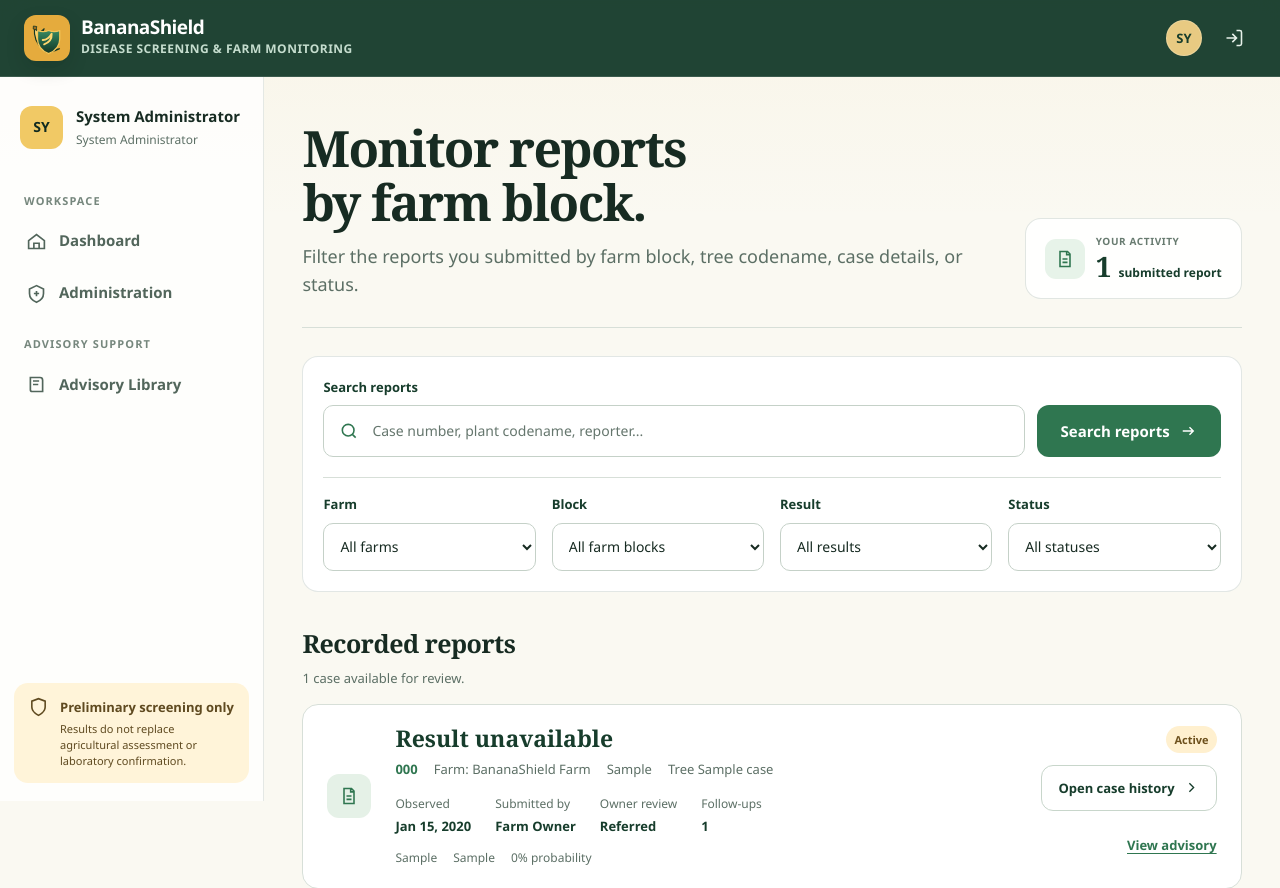
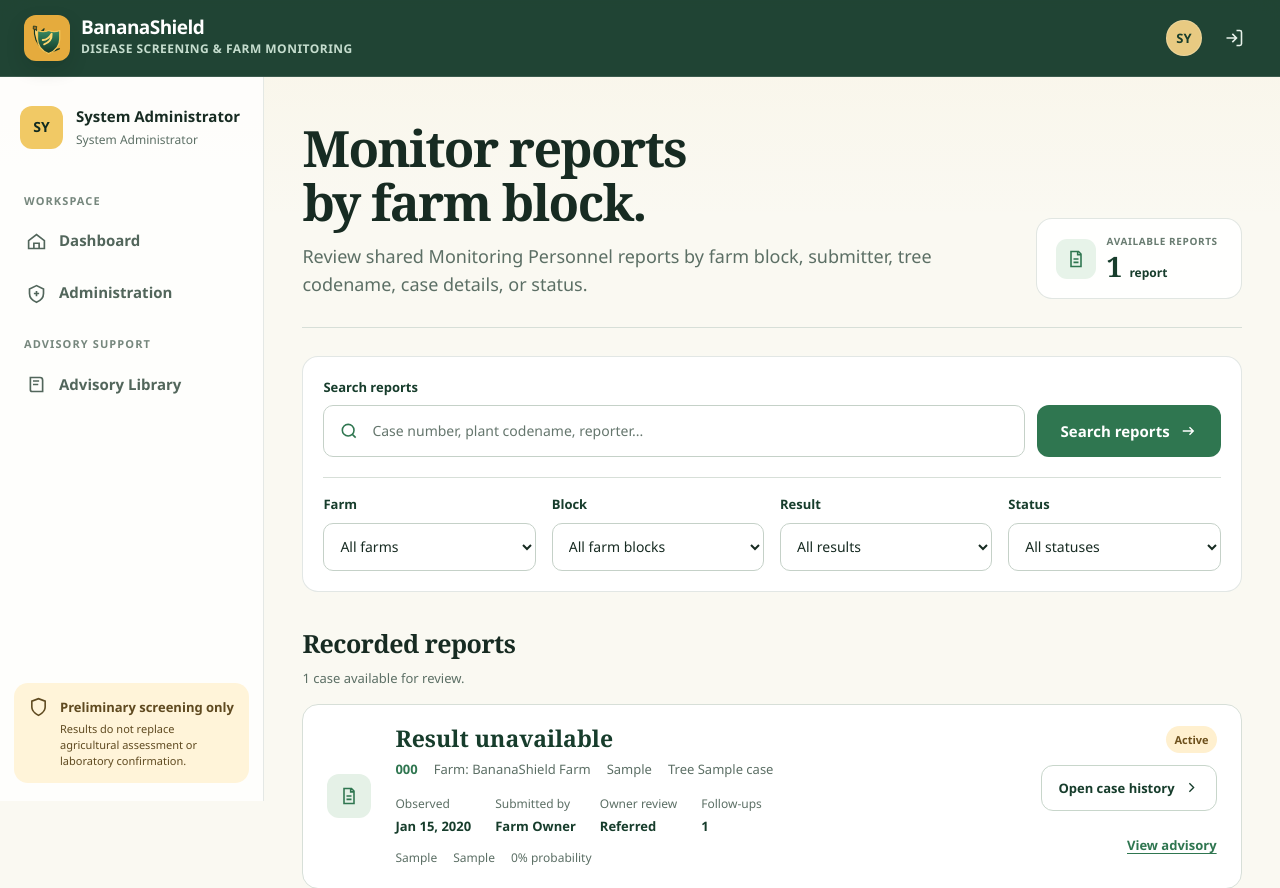
Before and after one commit to xoxadyaja/BananaShield, a Laravel app: page /monitoring in a window 1280 px wide. Shown: the top 888 px of the page. Run offline with Laravel 12, Linux system fonts and the light colour scheme; a user stored in the database is signed in; data comes from the database, SQL or seed files in the repository; tables that the repository leaves empty hold one stand-in row (values such as "Sample post").

Commit message:
feat: share monitoring reports read-only

```diff
--- a/web-application/app/Http/Controllers/CaseController.php
+++ b/web-application/app/Http/Controllers/CaseController.php
@@ -3,13 +3,13 @@
 namespace App\Http\Controllers;
 
 use App\Models\CaseImage;
+use App\Models\FarmProfile;
 use App\Models\FarmSection;
-use App\Models\FarmProfile;
 use App\Models\PlantCase;
 use App\Services\AuditLogger;
 use Illuminate\Http\Request;
+use Illuminate\Support\Facades\Storage;
 use Illuminate\Support\Str;
-use Illuminate\Support\Facades\Storage;
 use Illuminate\Validation\Rule;
 
 class CaseController extends Controller
@@ -25,6 +25,7 @@ class CaseController extends Controller
             'status' => ['nullable', Rule::in(['open', 'improving', 'unchanged', 'worsening', 'referred', 'closed'])],
             'review' => ['nullable', Rule::in(['pending', 'reviewed', 'needs_follow_up', 'referred', 'closed', 'self_recorded'])],
             'decision' => ['nullable', Rule::in(['conclusive', 'inconclusive'])],
+            'report_scope' => ['nullable', Rule::in(['all', 'mine'])],
         ]);
 
         $selectedFarm = $filters['farm'] ?? '';
@@ -34,7 +35,13 @@ class CaseController extends Controller
         $selectedStatus = $filters['status'] ?? '';
         $selectedReview = $filters['review'] ?? '';
         $selectedDecision = $filters['decision'] ?? '';
+        $selectedReportScope = $request->user()->role === 'monitoring_personnel'
+            ? ($filters['report_scope'] ?? 'all')
+            : 'all';
         $visibleCases = PlantCase::query()->visibleTo($request->user());
+        if ($selectedReportScope === 'mine') {
+            $visibleCases->where('submitted_by', $request->user()->id);
+        }
         $recordTotal = (clone $visibleCases)->count();
         if ($selectedFarm === '__unassigned') {
             $visibleCases->whereNull('farm_profile_id');
@@ -166,21 +173,24 @@ class CaseController extends Controller
             'selectedStatus',
             'selectedReview',
             'selectedDecision',
+            'selectedReportScope',
         ));
     }
 
     public function show(Request $request, PlantCase $case)
     {
-        $this->authorizeCase($request, $case);
+        $this->authorizeCaseRead($request, $case);
         $case->load(['submitter', 'reviewer', 'farmProfile', 'images', 'latestPrediction.modelVersion', 'followUps.creator']);
+
         return view('cases.show', compact('case'));
     }
 
     public function image(Request $request, PlantCase $case, CaseImage $image)
     {
-        $this->authorizeCase($request, $case);
+        $this->authorizeCaseRead($request, $case);
         abort_unless($image->case_id === $case->id, 404);
         abort_unless(Storage::disk($image->storage_disk)->exists($image->storage_path), 404);
+
         return Storage::disk($image->storage_disk)->response($image->storage_path, null, ['Content-Type' => $image->mime_type]);
     }
 
@@ -192,17 +202,21 @@ class CaseController extends Controller
         ]);
 
         $updates = $data + ['reviewed_by' => $request->user()->id, 'reviewed_at' => now()];
-        if ($data['review_status'] === 'referred') $updates += ['status' => 'referred', 'referred_at' => now()];
-        if ($data['review_status'] === 'closed') $updates += ['status' => 'closed', 'closed_at' => now()];
+        if ($data['review_status'] === 'referred') {
+            $updates += ['status' => 'referred', 'referred_at' => now()];
+        }
+        if ($data['review_status'] === 'closed') {
+            $updates += ['status' => 'closed', 'closed_at' => now()];
+        }
         $case->update($updates);
         $audit->record('case.owner_reviewed', $case, metadata: ['review_status' => $data['review_status']]);
 
         return back()->with('success', 'Owner review saved without changing the historical prediction.');
     }
 
-    private function authorizeCase(Request $request, PlantCase $case): void
+    private function authorizeCaseRead(Request $request, PlantCase $case): void
     {
         abort_unless($case->isReportable(), 404);
-        abort_unless($request->user()->role === 'farm_owner' || $case->submitted_by === $request->user()->id, 403);
+        abort_unless($case->isVisibleTo($request->user()), 403);
     }
 }
--- a/web-application/app/Models/PlantCase.php
+++ b/web-application/app/Models/PlantCase.php
@@ -21,13 +21,40 @@ class PlantCase extends Model
         ];
     }
 
-    public function submitter() { return $this->belongsTo(User::class, 'submitted_by'); }
-    public function reviewer() { return $this->belongsTo(User::class, 'reviewed_by'); }
-    public function farmProfile() { return $this->belongsTo(FarmProfile::class); }
-    public function images() { return $this->hasMany(CaseImage::class, 'case_id'); }
-    public function predictions() { return $this->hasMany(Prediction::class, 'case_id'); }
-    public function latestPrediction() { return $this->hasOne(Prediction::class, 'case_id')->latestOfMany(); }
-    public function followUps() { return $this->hasMany(FollowUp::class, 'case_id')->latest(); }
+    public function submitter()
+    {
+        return $this->belongsTo(User::class, 'submitted_by');
+    }
+
+    public function reviewer()
+    {
+        return $this->belongsTo(User::class, 'reviewed_by');
+    }
+
+    public function farmProfile()
+    {
+        return $this->belongsTo(FarmProfile::class);
+    }
+
+    public function images()
+    {
+        return $this->hasMany(CaseImage::class, 'case_id');
+    }
+
+    public function predictions()
+    {
+        return $this->hasMany(Prediction::class, 'case_id');
+    }
+
+    public function latestPrediction()
+    {
+        return $this->hasOne(Prediction::class, 'case_id')->latestOfMany();
+    }
+
+    public function followUps()
+    {
+        return $this->hasMany(FollowUp::class, 'case_id')->latest();
+    }
 
     public function scopeReportable(Builder $query): Builder
     {
@@ -38,8 +65,7 @@ class PlantCase extends Model
     public function scopeOutcome(Builder $query, string $outcome): Builder
     {
         return $query->where(function (Builder $cases) use ($outcome) {
-            $cases->whereHas('latestPrediction', fn (Builder $prediction) =>
-                $prediction->whereRaw(Prediction::outcomeSql().' = ?', [$outcome])
+            $cases->whereHas('latestPrediction', fn (Builder $prediction) => $prediction->whereRaw(Prediction::outcomeSql().' = ?', [$outcome])
             );
             if ($outcome === 'unavailable') {
                 $cases->orWhereDoesntHave('latestPrediction');
@@ -51,9 +77,21 @@ class PlantCase extends Model
     {
         $query->reportable();
 
-        return $user->role === 'monitoring_personnel'
-            ? $query->where('submitted_by', $user->id)
-            : $query;
+        // Farm Owners already review every report in the deployment. Monitoring
+        // Personnel use the same read scope so they can coordinate on cases,
+        // while write permissions remain restricted to the original submitter.
+        return $query;
+    }
+
+    public function isVisibleTo(User $user): bool
+    {
+        return $this->isReportable()
+            && in_array($user->role, ['farm_owner', 'monitoring_personnel'], true);
+    }
+
+    public function wasSubmittedBy(User $user): bool
+    {
+        return $this->submitted_by === $user->id;
     }
 
     public function isReportable(): bool
--- a/web-application/resources/views/cases/index.blade.php
+++ b/web-application/resources/views/cases/index.blade.php
@@ -2,7 +2,7 @@
 @section('title', 'Reports - BananaShield')
 @section('content')
 @php
-    $isFiltered = $selectedFarm !== '' || $selectedOutcome !== '' || $search !== '' || $selectedBlock !== '' || $selectedStatus !== '' || $selectedReview !== '' || $selectedDecision !== '';
+    $isFiltered = $selectedFarm !== '' || $selectedOutcome !== '' || $search !== '' || $selectedBlock !== '' || $selectedStatus !== '' || $selectedReview !== '' || $selectedDecision !== '' || $selectedReportScope !== 'all';
     $selectedBlockLabel = $selectedBlock === '__unassigned'
         ? 'Unassigned block'
         : ($blocks->firstWhere('query', $selectedBlock)['name'] ?? $selectedBlock);
@@ -13,12 +13,12 @@
 <div class="hero-bar monitoring-hero">
     <div>
         <h1 class="page-title">Monitor reports by farm block.</h1>
-        <p class="page-copy">{{ auth()->user()->role === 'farm_owner' ? 'Filter reports by farm block, personnel, tree codename, diagnosis, case number, or status.' : 'Filter the reports you submitted by farm block, tree codename, case details, or status.' }}</p>
+        <p class="page-copy">{{ auth()->user()->role === 'farm_owner' ? 'Filter reports by farm block, personnel, tree codename, diagnosis, case number, or status.' : 'Review shared Monitoring Personnel reports by farm block, submitter, tree codename, case details, or status.' }}</p>
     </div>
     <div class="hero-actions monitoring-hero-actions">
-        <div class="report-total" aria-label="{{ number_format($recordTotal) }} {{ auth()->user()->role === 'farm_owner' ? \Illuminate\Support\Str::plural('farm case', $recordTotal) : \Illuminate\Support\Str::plural('submitted report', $recordTotal) }}">
+        <div class="report-total" aria-label="{{ number_format($recordTotal) }} {{ auth()->user()->role === 'farm_owner' ? \Illuminate\Support\Str::plural('farm case', $recordTotal) : \Illuminate\Support\Str::plural('available report', $recordTotal) }}">
             <span class="report-total-icon" aria-hidden="true"><svg class="icon" viewBox="0 0 24 24" fill="none" stroke="currentColor"><path d="M6 3h9l3 3v15H6z"/><path d="M14 3v4h4M9 12h6M9 16h6"/></svg></span>
-            <span class="report-total-copy"><small>{{ auth()->user()->role === 'farm_owner' ? 'Farm records' : 'Your activity' }}</small><span><strong>{{ number_format($recordTotal) }}</strong> {{ auth()->user()->role === 'farm_owner' ? \Illuminate\Support\Str::plural('case', $recordTotal) : \Illuminate\Support\Str::plural('submitted report', $recordTotal) }}</span></span>
+            <span class="report-total-copy"><small>{{ auth()->user()->role === 'farm_owner' ? 'Farm records' : ($selectedReportScope === 'mine' ? 'Your reports' : 'Available reports') }}</small><span><strong>{{ number_format($recordTotal) }}</strong> {{ auth()->user()->role === 'farm_owner' ? \Illuminate\Support\Str::plural('case', $recordTotal) : \Illuminate\Support\Str::plural('report', $recordTotal) }}</span></span>
         </div>
         @if(auth()->user()->canSubmitScreenings())
             <a class="btn btn-primary new-report-button" href="{{ route('screenings.create') }}">
@@ -83,6 +83,15 @@
             @endforeach
         </select>
     </label>
+    @if(auth()->user()->role === 'monitoring_personnel')
+    <label class="report-status-filter">
+        <span class="report-filter-label">Report visibility</span>
+        <select name="report_scope" aria-label="Filter reports by submitter">
+            <option value="all" @selected($selectedReportScope === 'all')>All Reports</option>
+            <option value="mine" @selected($selectedReportScope === 'mine')>My Reports</option>
+        </select>
+    </label>
+    @endif
     </div>
     @if($selectedReview !== '' || $selectedDecision !== '')
         <div class="report-active-filters">
@@ -99,7 +108,7 @@
             @if($selectedFarmName)<p>Farm: <strong>{{ $selectedFarmName }}</strong></p>@endif
             <p>{{ number_format($cases->total()) }} {{ \Illuminate\Support\Str::plural('case', $cases->total()) }} {{ $isFiltered ? 'match the current filters' : 'available for review' }}.</p>
         </div>
-        @if($selectedBlock !== '')<a href="{{ route('monitoring', array_filter(['farm' => $selectedFarm, 'outcome' => $selectedOutcome, 'q' => $search, 'status' => $selectedStatus, 'review' => $selectedReview, 'decision' => $selectedDecision])) }}">View every block</a>@endif
+        @if($selectedBlock !== '')<a href="{{ route('monitoring', array_filter(['farm' => $selectedFarm, 'outcome' => $selectedOutcome, 'q' => $search, 'status' => $selectedStatus, 'review' => $selectedReview, 'decision' => $selectedDecision, 'report_scope' => $selectedReportScope === 'all' ? null : $selectedReportScope])) }}">View every block</a>@endif
     </div>
 
     @if($cases->isEmpty())
@@ -127,7 +136,7 @@
                         <p class="report-list-location"><strong>{{ $case->case_number }}</strong><span>Farm: {{ $case->farmProfile?->farm_name ?: 'Not assigned' }}</span><span>{{ $case->farm_section ?: 'Unassigned block' }}</span><span>{{ $case->tree_codename ? 'Tree '.$case->tree_codename : 'Tree codename not provided' }}</span></p>
                         <dl class="report-list-details">
                             <div><dt>Observed</dt><dd>{{ $case->observed_at->format('M j, Y') }}</dd></div>
-                            <div><dt>Submitted by</dt><dd>{{ $case->submitter->name }}</dd></div>
+                            <div><dt>Submitted by</dt><dd>{{ $case->submitter->name }}@if($case->wasSubmittedBy(auth()->user())) <span class="field-help">(You)</span>@endif</dd></div>
                             <div><dt>Owner review</dt><dd>{{ ucwords(str_replace('_', ' ', $case->review_status)) }}</dd></div>
                             <div><dt>Follow-ups</dt><dd>{{ $case->follow_ups_count }}</dd></div>
                         </dl>
--- a/web-application/resources/views/dashboard.blade.php
+++ b/web-application/resources/views/dashboard.blade.php
@@ -19,7 +19,7 @@
     @else
         <article class="card feature-card"><span class="feature-icon"><svg class="icon" viewBox="0 0 24 24" fill="none" stroke="currentColor"><path d="M4 5h16v14H4zM8 9h8M8 13h5"/></svg></span><h2>Case review and monitoring</h2><p>Review reports submitted by Monitoring Personnel, follow-up histories, preliminary outputs, and cases needing attention.</p><a class="btn btn-gold" href="{{ route('monitoring') }}">Review recorded cases <svg class="icon" viewBox="0 0 24 24" fill="none" stroke="currentColor"><path d="M5 12h14M14 7l5 5-5 5"/></svg></a></article>
     @endif
-    <a class="card stat-card stat-card-link" href="{{ $allCasesUrl }}" aria-label="{{ $user->role === 'farm_owner' ? 'Open all '.number_format($caseCount).' recorded farm cases' : 'Open your '.number_format($caseCount).' submitted reports' }}"><span class="stat-icon"><svg class="icon" viewBox="0 0 24 24" fill="none" stroke="currentColor" aria-hidden="true"><path d="M5 3h14v18H5zM8 7h8M8 11h8"/></svg></span><span class="stat-value">{{ number_format($caseCount) }}</span><span class="stat-label">{{ $user->role === 'farm_owner' ? \Illuminate\Support\Str::plural('Farm case', $caseCount).' recorded' : \Illuminate\Support\Str::plural('Report', $caseCount).' you submitted' }}</span><span class="stat-card-action" aria-hidden="true"><svg class="icon" viewBox="0 0 24 24" fill="none" stroke="currentColor"><path d="M5 12h14M14 7l5 5-5 5"/></svg></span></a>
+    <a class="card stat-card stat-card-link" href="{{ $allCasesUrl }}" aria-label="{{ $user->role === 'farm_owner' ? 'Open all '.number_format($caseCount).' recorded farm cases' : 'Open '.number_format($caseCount).' available reports' }}"><span class="stat-icon"><svg class="icon" viewBox="0 0 24 24" fill="none" stroke="currentColor" aria-hidden="true"><path d="M5 3h14v18H5zM8 7h8M8 11h8"/></svg></span><span class="stat-value">{{ number_format($caseCount) }}</span><span class="stat-label">{{ $user->role === 'farm_owner' ? \Illuminate\Support\Str::plural('Farm case', $caseCount).' recorded' : \Illuminate\Support\Str::plural('Available report', $caseCount) }}</span><span class="stat-card-action" aria-hidden="true"><svg class="icon" viewBox="0 0 24 24" fill="none" stroke="currentColor"><path d="M5 12h14M14 7l5 5-5 5"/></svg></span></a>
     <a class="card stat-card stat-card-link" href="{{ $statusCardUrl }}" aria-label="{{ $user->role === 'farm_owner' ? 'Open '.number_format($pendingReviewCount).' cases awaiting owner review' : ($latestCase ? 'Open your latest case with status '.ucwords($latestCase->status) : 'Open your submitted reports') }}"><span class="stat-icon"><svg class="icon" viewBox="0 0 24 24" fill="none" stroke="currentColor" aria-hidden="true"><path d="M4 4v16h16M7 15l4-4 3 2 5-6"/></svg></span><span class="stat-value">{{ $user->role === 'farm_owner' ? number_format($pendingReviewCount) : ($latestCase?->status ? ucwords($latestCase->status) : '-') }}</span><span class="stat-label">{{ $user->role === 'farm_owner' ? \Illuminate\Support\Str::plural('Case', $pendingReviewCount).' awaiting owner review' : 'Latest case status' }}</span><span class="stat-card-action" aria-hidden="true"><svg class="icon" viewBox="0 0 24 24" fill="none" stroke="currentColor"><path d="M5 12h14M14 7l5 5-5 5"/></svg></span></a>
 </section>
 
```
Also changed, not shown: web-application/resources/views/cases/show.blade.php (+5 -2 lines), web-application/tests/Feature/RevisedSpecificationTest.php (+122 -19 lines).
